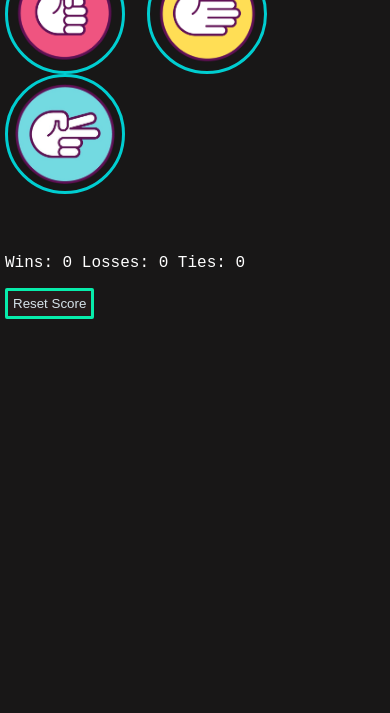
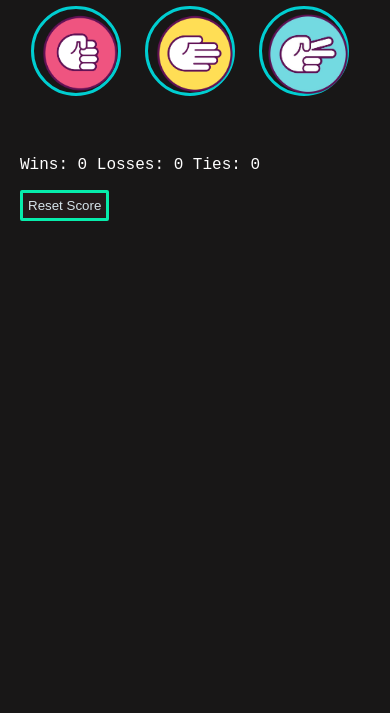
Before and after one commit to kiranreigns/Rock-Paper-Scissors-Game, a plain HTML site: page index.html in a window 390 px wide. Shown: the part 131-844 px from the top of the page. Drawn offline with Linux system fonts and the light colour scheme.

Commit message:
Update rock-paper-scissors.css

```diff
--- a/styles/rock-paper-scissors.css
+++ b/styles/rock-paper-scissors.css
@@ -62,13 +62,26 @@ h1{
     color: crimson;
 }
 
-    /* For smaller screens */
+/* Wrap buttons in a container */
+.button-container {
+    display: flex;
+    justify-content: center;
+    gap: 12px; /* Space between buttons */
+    flex-wrap: nowrap;
+}
+
+/* For smaller screens, reduce the size of the buttons */
 @media (max-width: 422px) {
-body {
-    width: 100%; /* Use more of the screen width */
-    padding: 5px; /* Reduce padding */
-  }
+    .move-button {
+        width: 90px;
+        height: 90px;
+    }
+
+    .move-icon {
+        height: 80px;
+    }
 }
+
 
 /* For larger screens */
 @media (min-width: 1400px) {
```
